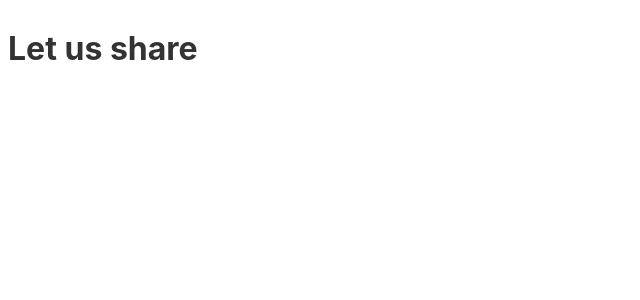
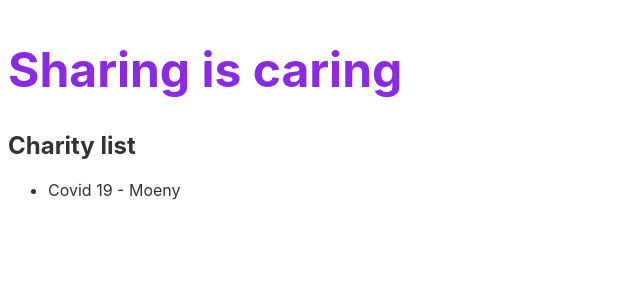
Before and after one commit to kikiwisaka/skid-funding, a Svelte app: page / in a window 1280 px wide. Shown: the top 300 px of the page, without its empty margins (0-640 px from the left). Built offline with nearby package versions, Linux system fonts and the light colour scheme.

Commit message:
add and display dummy data

```diff
--- a/src/App.svelte
+++ b/src/App.svelte
@@ -1 +1,4 @@
-<h1>Let us share</h1>
+<script>
+	import Home from './pages/Home.svelte';
+</script>
+<Home />
--- /dev/null
+++ b/src/components/DonationList.svelte
@@ -0,0 +1,15 @@
+<script>
+    export let charities;
+</script>
+<div>
+    <h2>Charity list</h2>
+    {#if charities !== undefined}
+    <ul>
+        {#each charities as charity }
+            <li>{charity.title} - {charity.category}</li>
+        {/each}
+    </ul>
+    {:else}
+        <h5>Data tidak tersedia.</h5>
+    {/if}
+</div>
--- /dev/null
+++ b/src/data/charities.js
@@ -0,0 +1,16 @@
+module.exports = {
+    charities: [
+        {
+            id: 1,
+            title: 'Covid 19',
+            category: 'Moeny',
+            thumbnail: 'https://live.staticflickr.com/7721/17102022497_84b7c9c342_w.jpg',
+            pledged: 99000,
+            target: 100000,
+            date_end: +new Date('10 December 2020'),
+            profile_photo: 'https://live.staticflickr.com/4027/4357722810_7136f4a9e9_s.jpg',
+            profile_name: 'Viroide Bueno',
+            no_pledges: 0
+        }
+    ]
+}
--- /dev/null
+++ b/src/pages/Home.svelte
@@ -0,0 +1,21 @@
+<script>
+    import DonationList from '../components/DonationList.svelte';
+    import {charities} from '../data/charities.js';
+
+	let title = "Solidaritas Keluarga Indonesia";
+	setTimeout(function() {
+		title = "Sharing is caring";
+	}, 2000);
+</script>
+
+<style>
+	h1 {
+		font-size: 3em;
+		color: blueviolet;
+	}
+</style>
+
+<div>
+	<h1>{title}</h1>
+	<DonationList {charities}/>
+</div>
```
